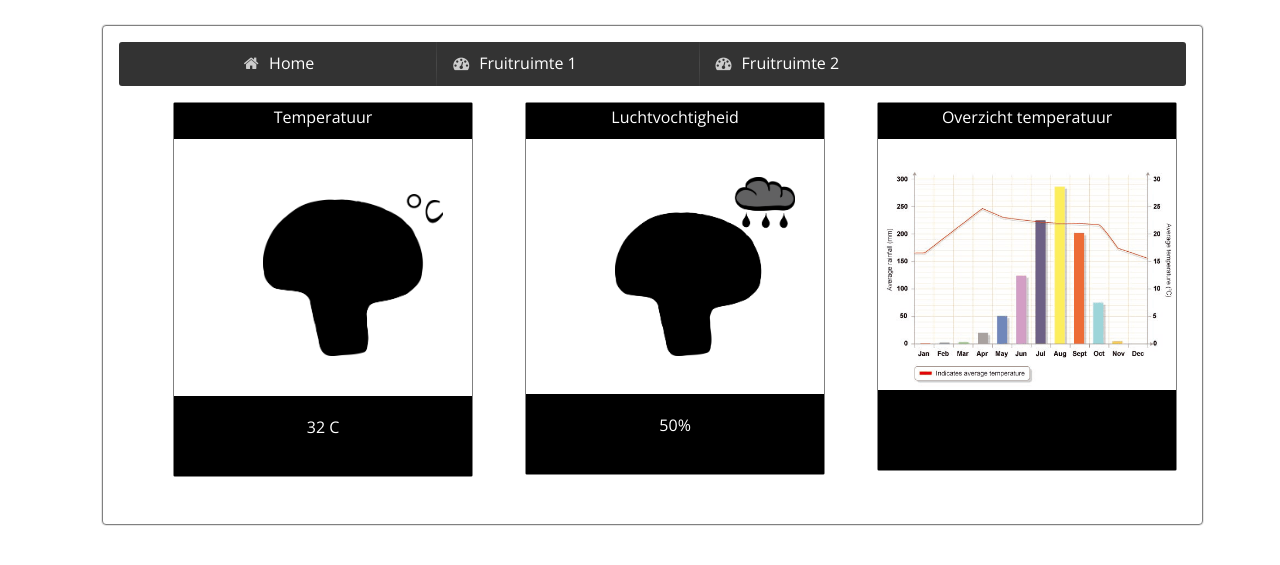
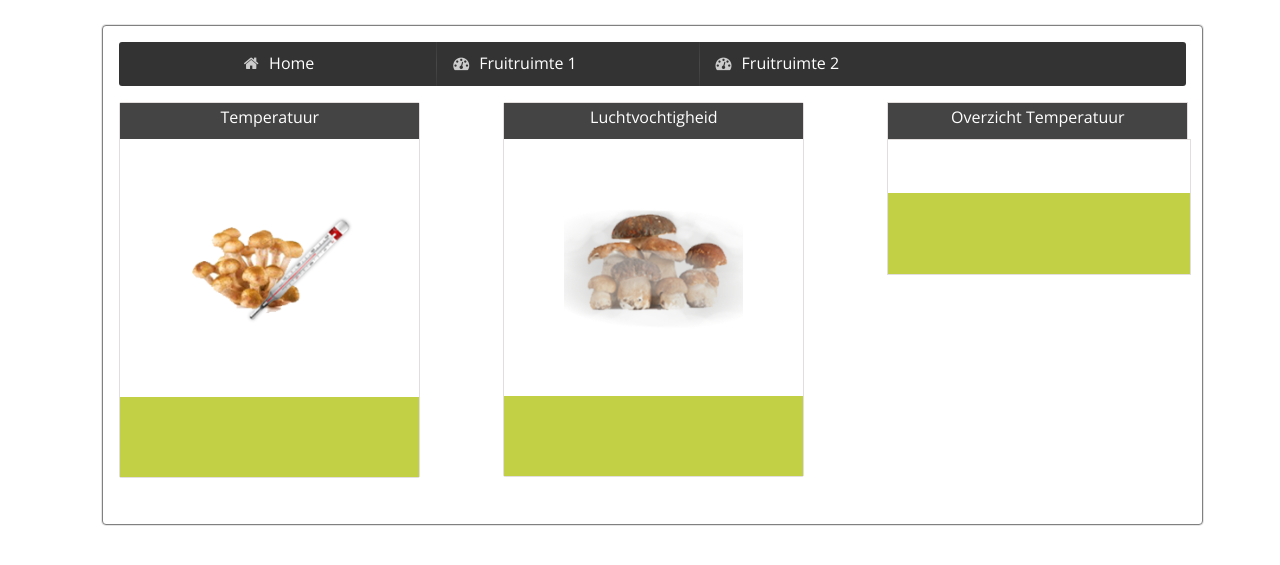
Before and after one commit to jordyijsselstijn/RotterzwamApp, a PHP site: page / in a window 1280 px wide. Shown: the part 159-724 px from the top of the page. Run offline with PHP 8.4, Linux system fonts and the light colour scheme; some libraries are stand-ins or nearby versions.

Commit message:
DIRECT COPY OF LIVESERVER

```diff
--- a/css/style-desktop.css
+++ b/css/style-desktop.css
@@ -43,7 +43,7 @@
 
 }
 
-#container{
+#Container{
 
     width: 86%;
     margin-left: 8%;
@@ -77,13 +77,13 @@
 .module{
 
     width:100%;
-    border:1px solid #808080;
+    border:1px solid #E3DEDE;
     border-radius: 2px;
 }
 .module div:not(.caption){
 
     width:100%;
-    background-color: black;
+    background-color: #444444;
     color:white;
     height:30px;
     padding-top: 6px ;
@@ -97,8 +97,8 @@
  /*}*/
 .module img{
 
-    width:60%;
-    margin-left:20%;
+width: 60%;
+margin-left: 0%;
 
 }
 
@@ -112,12 +112,12 @@
 .hum img{
 
     margin-top: 38px;
-    margin-bottom: 36px;
+    margin-bottom: 38px;
 }
 
 .temp img{
 
-    margin-top:55px;
+    margin-top: 39px;
     margin-bottom: 38px;
 }
 
@@ -130,12 +130,14 @@
 
     height: 57px;
     padding-top: 23px;
+    font-size: 1.8em;
 }
 
 #result-hum{
 
     height: 57px;
     padding-top: 23px;
+    font-size: 1.8em;
 }
 
 #result-graph{
@@ -160,11 +162,11 @@
 
 .caption{
 
-    height: 172px;
+    height: 155px;
     padding-top: 100px;
     text-align: center;
     color:white;
-    background-color: grey;
+    background-color: #444444;
 
 }
 
@@ -172,5 +174,60 @@
 
     width:28%;
     float:left;
-    margin-left: 5%;
+    margin-left:8%;
 }
+
+.chart{
+
+	margin-top: 14px;
+	border-left: 1px solid #E3DEDE;
+	border-top: 1px solid #E3DEDE;
+	border-right: 1px solid #E3DEDE;
+	width: 101%;
+	margin-left: -1px;
+	padding-bottom: 18%;
+	position: relative;
+	overflow: hidden;
+
+
+}
+.chart-module{
+
+	border:1px solid #E3DEDE;
+	width:101%;
+
+}
+
+.column:first-child{
+
+	margin-left: 0%;
+
+}
+
+.chart-module{
+
+	width: 100%;
+    background-color: black;
+    color:white;
+    height:30px;
+    padding-top: 6px ;
+    text-align: center;
+
+
+}
+
+.chart-footer{
+
+	background-color: black;
+	width: 101%;
+	height: 81px;
+	margin-left: -1px;
+	border-left: 1px solid #E3DEDE;
+	border-bottom: 1px solid #E3DEDE;
+	border-right: 1px solid #E3DEDE;
+
+}
+.grid{
+
+	width:100%;
+}
--- a/css/style-mobile.css
+++ b/css/style-mobile.css
@@ -1,12 +1,19 @@
-@media screen and (max-width: 321px){
+@media screen and (max-width: 360px){
+
+	.main-menu{
+
+		width:99%;
 
 
-    #container{
+	}
+
+
+    #Container{
 
         width:100%;
         margin-left: 0;
-        height: 1327px;
-        border:0;
+        height: 1427px;
+        border:0px transparent black;
 
 
     }
@@ -36,7 +43,7 @@
         width:100%;
         background-color: black;
         color:white;
-        height:50px;
+        height:30px;
         text-align: center;
         padding-top: 15px ;
     }
@@ -46,8 +53,9 @@
 
         float:none;
         width:100%;
-        /*height:33%;*/
+
         margin-left: 0;
+        margin-bottom: 5px;
     }
 
 
@@ -66,5 +74,13 @@
         width: 147px;
 
     }
+    .chart{
+
+
+		margin-left: 0px;
+		width: 100%;
+		overflow: hidden;
+
+    }
 
 }
--- a/index.html
+++ b/index.html
@@ -3,19 +3,20 @@
 <head lang="nl">
     <meta charset="UTF-8">
     <meta name="description" content="Rotterzwam"/>
-    <meta name="viewport" content="width=device-width, initial-scale=1.0">
-    <link rel="stylesheet" href="css/semantic.css"/>
+    <meta name="viewport" content="width=device-width, initial-scale=1.0 user-scalable=no">
+    <link rel="stylesheet" href="css/semantic.min.css"/>
     <link rel="stylesheet" href="css/style-desktop.css"/>
     <link rel="stylesheet" href="css/style-tablet.css"/>
     <link rel="stylesheet" href="css/style-mobile.css"/>
+    <link href='http://fonts.googleapis.com/css?family=Open+Sans' rel='stylesheet' type='text/css'>
+	<script type="text/javascript" src="https://www.google.com/jsapi"></script>
     <script src="javascript/jquery-1.11.1.min.js"></script>
-    <script type="text/javascript" src="https://www.google.com/jsapi"></script>
-    <script src="javascript/semantic.js"></script>
+    <script src="javascript/graphs.js" type="text/javascript"></script>
+    <script src="javascript/semantic.min.js"></script>
+
     <script src="javascript/main.js"></script>
-    <script src="javascript/resize.js"></script>
-    <script src="javascript/mobile.js"></script>
 
-    <link href='http://fonts.googleapis.com/css?family=Open+Sans' rel='stylesheet' type='text/css'>
+
     <title> RotterZwam logs </title>
 </head>
 <body>
@@ -26,7 +27,7 @@
 </header>
 
 
-<div class="ui segment" id="container">
+<div class="ui segment" id="Container">
 
     <div id="loader" class="ui active dimmer"><div class="ui large text loader">Gegevens ophalen...</div></div>
 
@@ -50,28 +51,28 @@
             <div id="grid">
 
 
-                <div class="column">
+                <div class="column temperature">
 
                    <div id="temp-module" class="temp module">
-                       <div>Temperatuur</div>
+                       <div style="background-color: #444444;">Temperatuur</div>
 
                        <img id="temp-module-img" src="images/shroomtemp.png" alt="placeholder">
-                       <div id="temp-capt" class="caption hidden">Gemeten op 21-2-2014 om 15:00 </div>
-                       <div class="results" id="result-temp">32 C</div>
+                       <div id="temp-capt" class="caption hidden"></div>
+                       <div class="results" id="result-temp" style="background-color: #c1d045;"></div>
 
                    </div>
                 </div>
 
 
 
-                <div class="column">
+                <div class="column humidity">
 
-                    <div id="hum-module" class="hum module">
-                        <div>Luchtvochtigheid</div>
+                    <div id="hum-module" class="hum module" >
+                        <div style="background-color: #444444;">Luchtvochtigheid</div>
 
                             <img id="hum-module-img" src="images/shroomhum.png" alt="placeholder">
-                            <div id="hum-capt" class="caption hidden">Gemeten op 21-2-2014 om 15:00 </div>
-                            <div class="results" id="result-hum">50%</div>
+                            <div id="hum-capt" class="caption hidden"></div>
+                            <div class="results" id="result-hum" style="background-color: #c1d045;"></div>
 
 
                     </div>
@@ -80,19 +81,16 @@
 
 
 
-                <div class="column">
+                <div class="column graphic">
+							<div class="chart-module" style="background-color: #444444;">
+							<div style="background-color: #444444;">Overzicht Temperatuur</div>
+							<div class="chart"><div  id="chart_temp" style="background-color: #444444;"></div></div>
+							<div class="chart-footer" style="background-color: #c1d045;"></div>
 
-                    <div id="graph-module" class="graph module">
-                        <div>Overzicht temperatuur</div>
-
-                            <img id="graph-module-img" src="images/graph.gif" alt="placeholder">
-                            <div id="graph-capt" class="caption hidden">Gemeten op 21-2-2014 om 15:00 </div>
-                            <div class="results" id="result-graph"></div>
+							</div>
+                </div>
 
 
-                    </div>
-
-                </div>
             </div>
 
 
--- a/javascript/data.js
+++ b/javascript/data.js
@@ -23,7 +23,7 @@
     console.log(data);
     $.each(data, function (i, val)
     {
-        $(".content").append('<div class="data"><p>' +val.idTemperature+ ' - ' +val.temperature+ ' - ' +val.timeDate+ ' - ' +val.arduinoId_FK+'</p></div>');
+        $("#temp-module").append('<div class="results" id="result-temp">' +val.idTemperature+ ' - ' +val.temperature+ ' - ' +val.timeDate+ ' - ' +val.arduinoId_FK+'</div>');
     });
 
 }
@@ -45,7 +45,7 @@
     console.log(data);
     $.each(data, function (i, val)
     {
-        $(".content").append('<div class="data"><p>' +val.idHumidity+ ' - ' +val.Humidity+ ' - ' +val.timeDate+ ' - ' +val.arduinoId_FK+'</p></div>');
+        $("#hum-module").append('<div class="results" id="result-hum">' +val.idHumidity+ ' - ' +val.Humidity+ ' - ' +val.timeDate+ ' - ' +val.arduinoId_FK+'</div>');
     });
 
 }
--- a/javascript/graphs.js
+++ b/javascript/graphs.js
@@ -7,14 +7,17 @@
         getHumidityCall(getHumidityCallback);
     });
 
+
+
     //Ajax call naar de php api
     function getTemperatureCall(callback)
     {
         $.ajax(
             {
                 dataType:"json",
+                async:'false',
                 data: {"room": 2, "unit": "Temperature", "month": "this"},
-                url:"http://rotterzwam.nickderonde.nl/api_pull_v2.php",
+                url:"http://rotterzwam.nickderonde.nl/DEV/api_pull_v2.php",
                 success:callback
             }
         );
@@ -26,12 +29,16 @@
         $.ajax(
             {
                 dataType:"json",
+                async:'false',
                 data: {"room": 2, "unit": "Humidity", "month": "this"},
-                url:"http://rotterzwam.nickderonde.nl/api_pull_v2.php",
+                url:"http://rotterzwam.nickderonde.nl/DEV/api_pull_v2.php",
                 success:callback
             }
         );
     }
+
+
+
 
     //Callback functie die getriggered wordt door de Ajax call functie.
     //Deze functie rendert ook meteen de google chart
@@ -39,21 +46,54 @@
     {
 
         var chartData = new google.visualization.DataTable();
+
         chartData.addColumn('string', 'date');
         chartData.addColumn('number', 'temp');
 
+
         for(i = 0; i < data.length; i++){
             chartData.addRow([data[i].timeDate, parseInt(data[i].temperature)]);
+
         }
 
-        var options = {
-            title: 'Maandelijkse temperatuur'
+
+
+		var showEvery = parseInt(chartData.getNumberOfRows() /3);
+
+		var width='100%';
+
+		if($(window).innerWidth()<361){
+
+			width='80%';
+			console.log(width);
+
+		}else{
+
+			width='100%';
+			console.log(width);
+
+		}
+
+		var options = {
+
+           height: '100%',
+		   width: width,
+		   legend: {position: 'none'},
+		   hAxis: { textPosition: 'none' },
+		   chartArea: {'width': '60%', 'height': '90%', left: '10%'}
+
+
+
+
+
         };
 
         var chart = new google.visualization.LineChart(document.getElementById('chart_temp'));
         chart.draw(chartData, options);
 
     }
+
+
 
     //Callback functie die getriggered wordt door de Ajax call functie.
     //Deze functie rendert ook meteen de google chart
```
Also changed, not shown: javascript/main.js (+124 -11 lines), images/shroomhum.png, images/shroomtemp.png.
